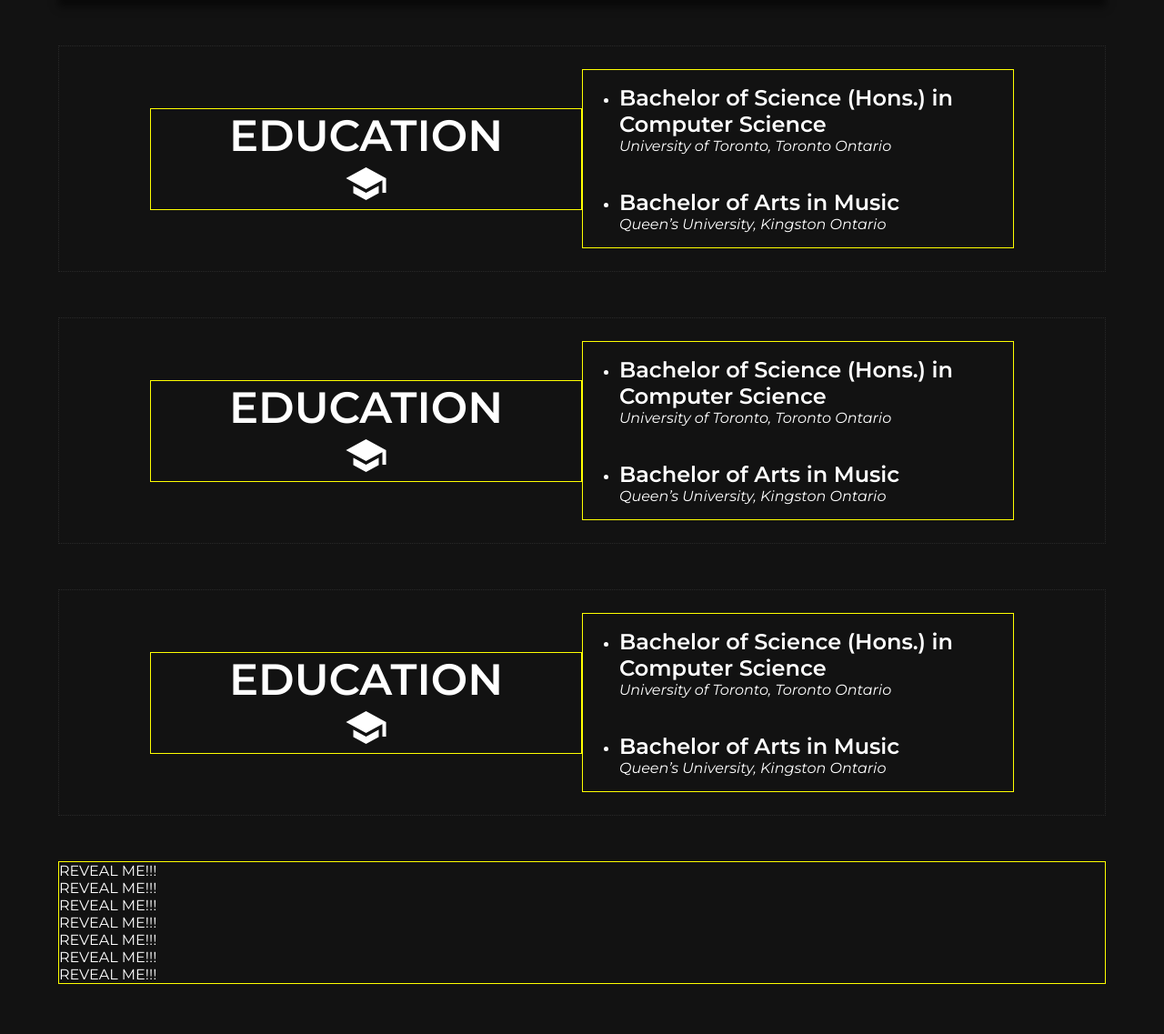
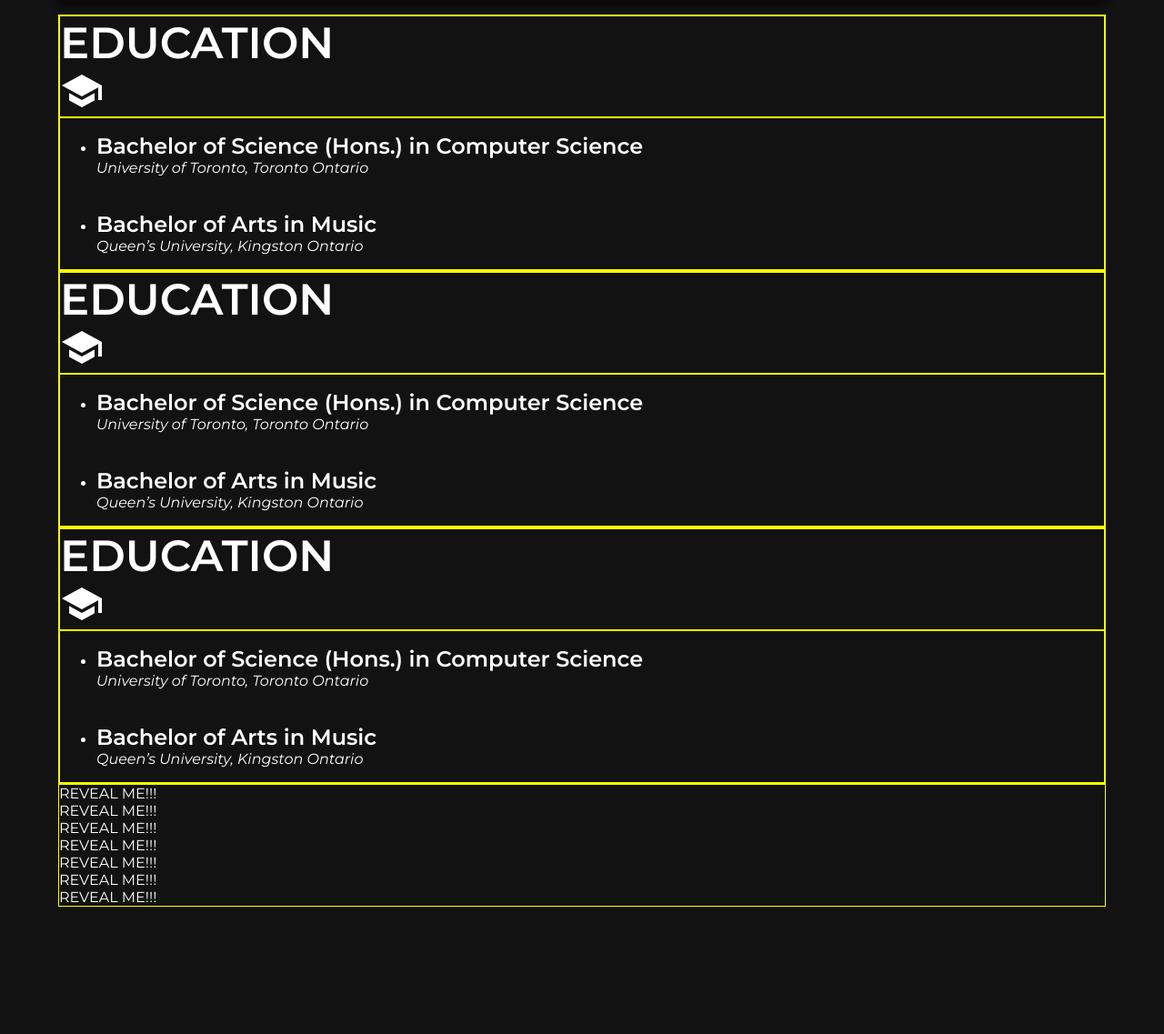
Before and after one commit to NPTP/NPTP.github.io, a PHP site: page /scrolltest.html in a window 1280 px wide. Shown: the part 112-1249 px from the top of the page at 91% size. After the commit the page ends 1109 px from the top, so only its background shows below. Run offline with PHP 8.4, Linux system fonts and the light colour scheme.

Commit message:
Update about.css

```diff
--- a/about.css
+++ b/about.css
@@ -66,56 +66,7 @@
   max-width: 60%;
 }
 
-@keyframes fadeAndExpandRight {
-  0% {
-    opacity: 0;
-    transform-origin: left;
-    transform: scaleX(0);
-  }
-  100% {
-    opacity: 1;
-    transform-origin: left;
-    transform: scaleX(1);
-  }
-}
-
-@keyframes fadeIn {
-  0% {
-    opacity: 0;
-  }
-  100% {
-    opacity: 1;
-  }
-}
-
-.show-education {
-  animation: 0.4s linear 0s 1 setToTransparent,
-    0.8s ease-out 0.4s 1 fadeAndExpandRight;
-}
-
-.about-education-container {
-  border: dotted;
-  border-color: #292929;
-  border-width: 1px;
-  padding: 25px 100px;
-  margin: 50px 0px 50px 0px;
-  list-style: none;
-  display: flex;
-  justify-content: center;
-  align-items: center;
-}
-
-.left-education {
-  animation: 1.6s linear 0s 1 setToTransparent,
-    0.4s ease-out 1.6s 1 fadeAndSlideToLeft;
-  flex: 1;
-  text-align: center;
-  max-width: 100%;
-}
-
-.right-education {
-  animation: 1.6s linear 0s 1 setToTransparent,
-    0.4s ease-out 1.6s 1 fadeAndSlideToRight;
+.card-row1-about-col {
   flex: 1;
   text-align: left;
   max-width: 100%;
```
